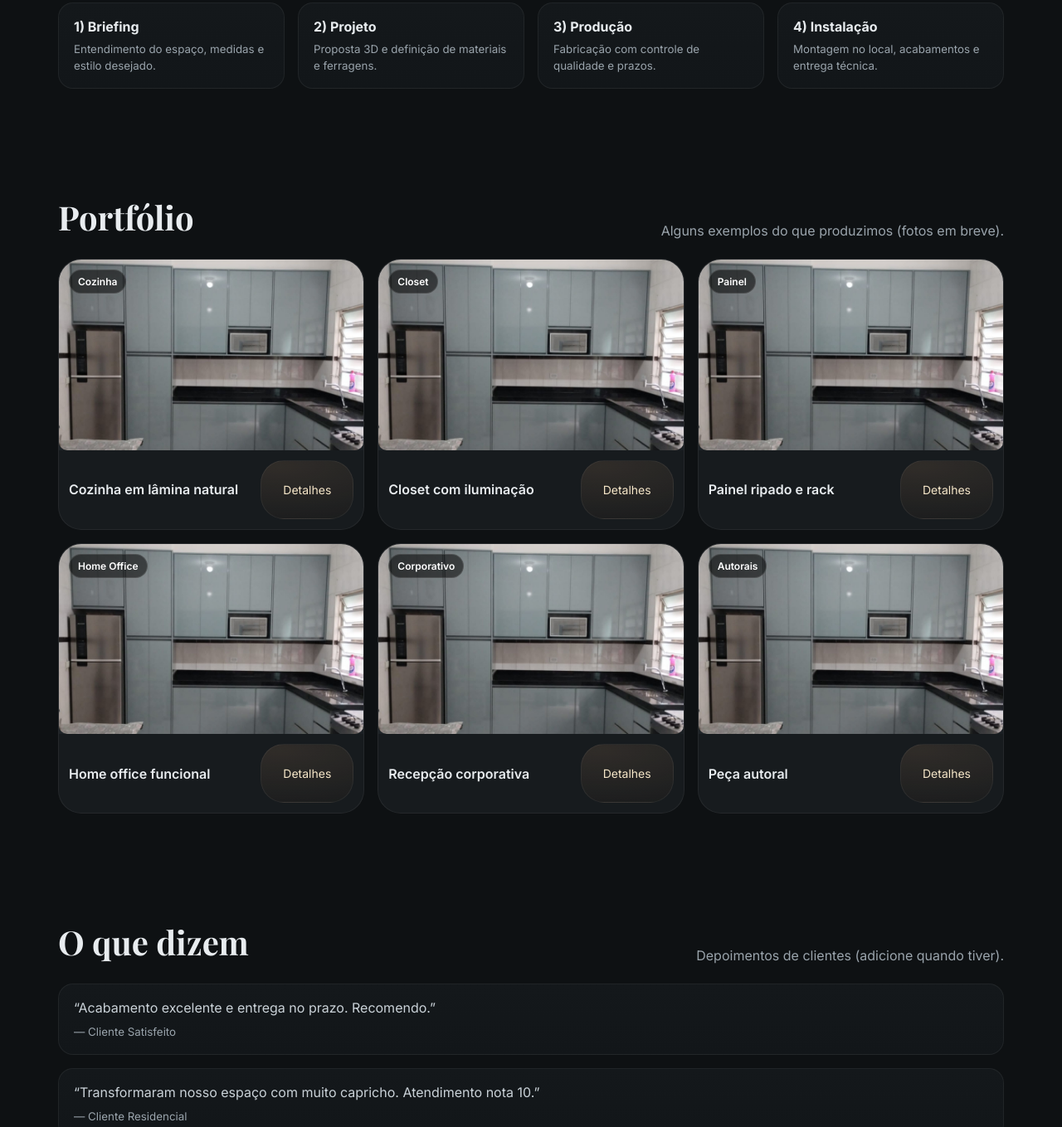
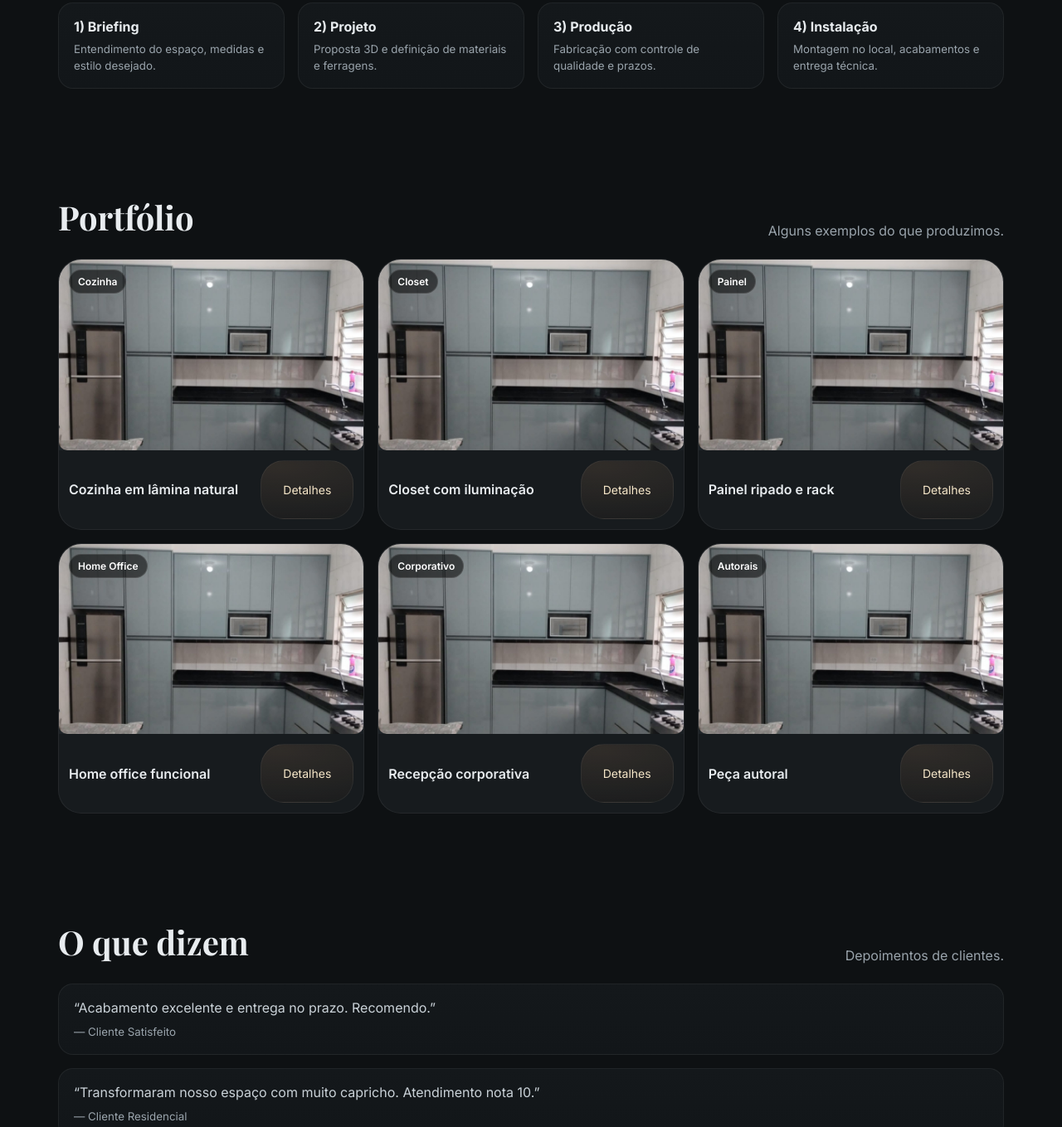
Before and after one commit to r4Planejados/r4planejados, a plain HTML site: page index.html in a window 1280 px wide. Shown: the part 1948-3307 px from the top of the page at 83% size. Drawn offline with nearby package versions, Linux system fonts and the light colour scheme.

Commit message:
Update index.html

```diff
--- a/index.html
+++ b/index.html
@@ -356,7 +356,7 @@
       <div class="container">
         <div class="section-title">
           <h2>Portfólio</h2>
-          <p>Alguns exemplos do que produzimos (fotos em breve).</p>
+          <p>Alguns exemplos do que produzimos.</p>
         </div>
         <div class="grid portfolio">
           <!-- DICA: substitua cada .img por <img src="assets/cozinha-01.jpg" alt="Cozinha planejada em lâmina natural"> -->
@@ -437,7 +437,7 @@
       <div class="container">
         <div class="section-title">
           <h2>O que dizem</h2>
-          <p>Depoimentos de clientes (adicione quando tiver).</p>
+          <p>Depoimentos de clientes.</p>
         </div>
         <div class="quotes">
           <div class="quote">
```
